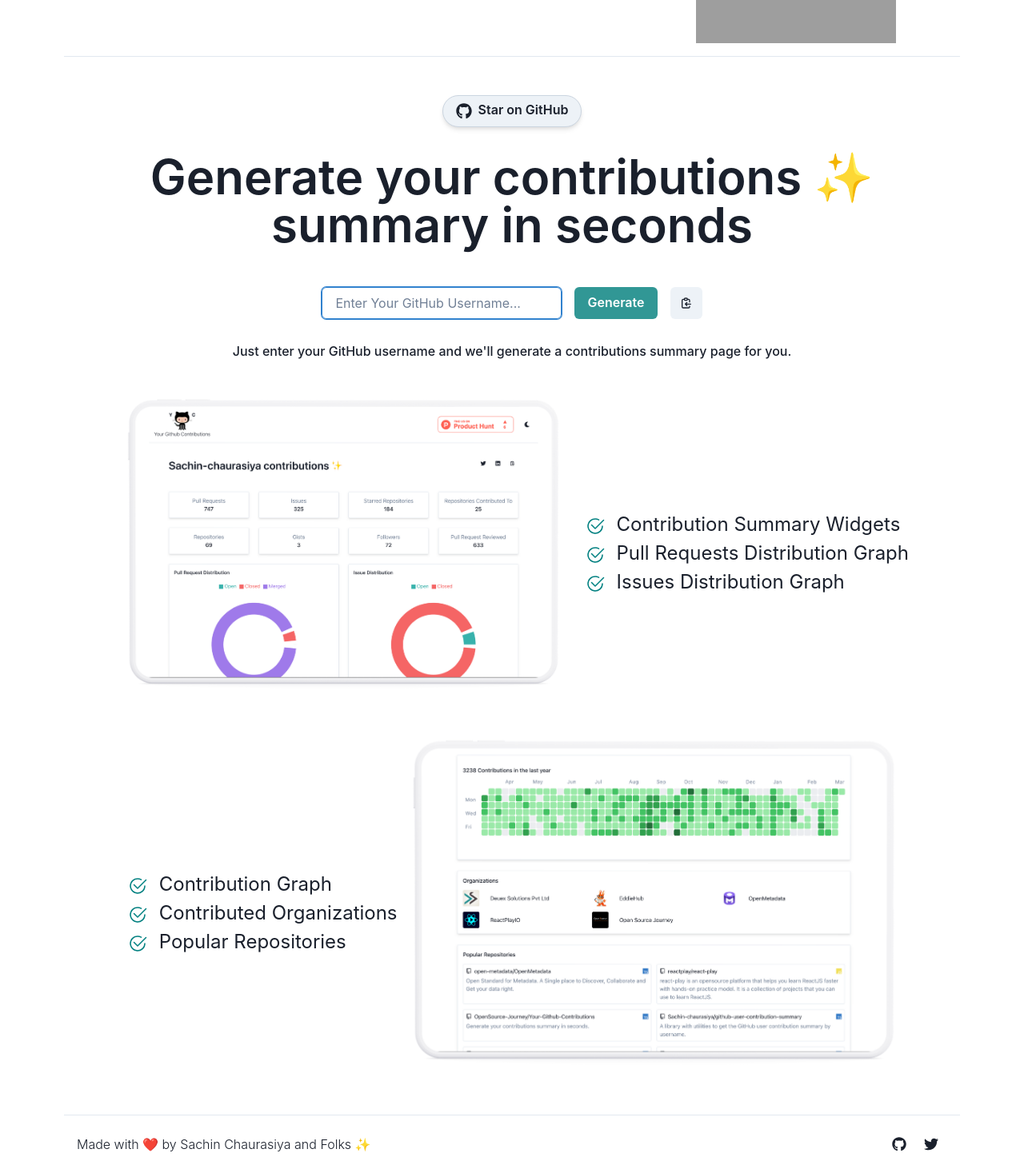
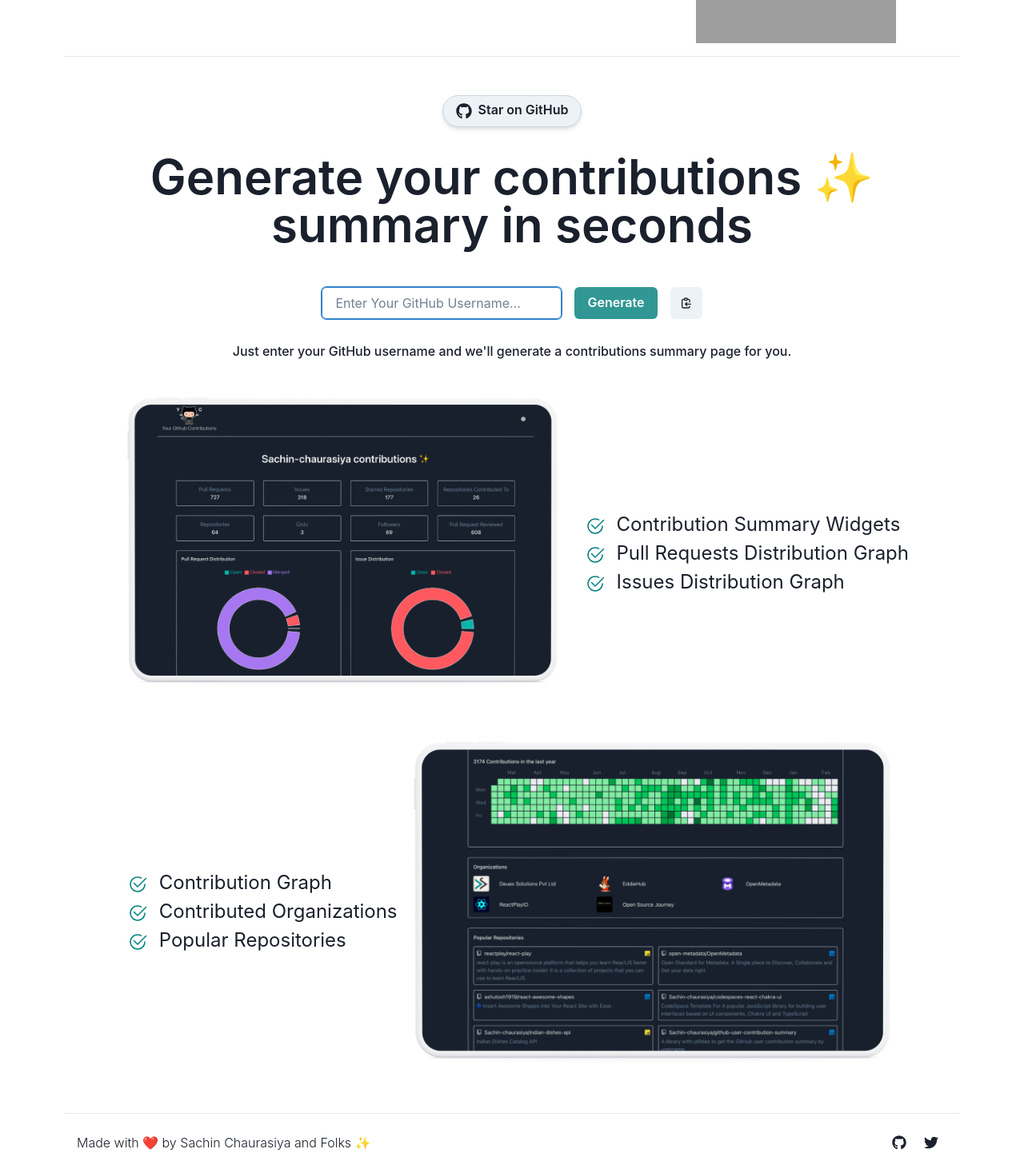
Before and after one commit to OpenSource-Journey/Your-Github-Contributions, a React (Create React App) app: page / in a window 1280 px wide. Shown: the part 150-1617 px from the top of the page at 80% size. Built offline with nearby package versions, Linux system fonts and the light colour scheme; grey boxes are pictures that could not be loaded.

Commit message:
Removed unwanted changes:

```diff
--- a/src/pages/HomePage/HomePage.tsx
+++ b/src/pages/HomePage/HomePage.tsx
@@ -8,37 +8,29 @@
 	List,
 	ListIcon,
 	ListItem,
-  Text,
-  useColorModeValue,
-} from "@chakra-ui/react";
-import { FaGithub } from "react-icons/fa";
-import UserNameForm from "../../components/Forms/UserNamForm";
-import Mockup1ImageDark from "../../assets/images/Mockup-1.png";
-import Mockup2ImageDark from "../../assets/images/Mockup-2.png";
-import Mockup1ImageLight from "../../assets/images/Mockup-light-1.png";
-import Mockup2ImageLight from "../../assets/images/Mockup-light-2.png";
+	Text
+} from '@chakra-ui/react';
+import { FaGithub } from 'react-icons/fa';
+import UserNameForm from '../../components/Forms/UserNamForm';
+import Mockup1Image from '../../assets/images/Mockup-1.png';
+import Mockup2Image from '../../assets/images/Mockup-2.png';
 
-import { BsCheckCircle } from "react-icons/bs";
-import { motion } from "framer-motion";
+import { BsCheckCircle } from 'react-icons/bs';
+import { motion } from 'framer-motion';
 
 const HomePage = () => {
-
-  const SwitchMockup1 = useColorModeValue(Mockup1ImageLight, Mockup1ImageDark)
-  const SwitchMockup2 = useColorModeValue(Mockup2ImageLight, Mockup2ImageDark)
-
 	return (
 		<Grid gap={8}>
 			<Link
-        _hover={{ textDecoration: "none" }}
+				_hover={{ textDecoration: 'none' }}
 				href="https://github.com/OpenSource-Journey/Your-Github-Contributions"
 				target="_blank"
 				margin="auto"
-        width="max-content"
-      >
+				width="max-content">
 				<Button
 					as={motion.button}
 					whileHover={{
-            scale: 1.2,
+						scale: 1.2
 					}}
 					border="1px"
 					borderColor="gray.300"
@@ -46,62 +38,50 @@
 					rounded="24px"
 					display="block"
 					margin="auto"
-          leftIcon={<FaGithub className="star-on-github" />}
-        >
+					leftIcon={<FaGithub className="star-on-github" />}>
 					Star on GitHub
 				</Button>
 			</Link>
 			<Text
 				lineHeight={1}
-        fontSize={{ base: "4xl", lg: "6xl" }}
+				fontSize={{ base: '4xl', lg: '6xl' }}
 				fontWeight="semibold"
 				textAlign="center"
-        mb={4}
-      >
+				mb={4}>
 				Generate your contributions ✨ summary in seconds
 			</Text>
 			<UserNameForm />
 			<Text lineHeight={1} fontWeight="medium" textAlign="center">
-        Just enter your GitHub username and we'll generate a contributions
-        summary page for you.
+				Just enter your GitHub username and we'll generate a contributions summary page for you.
 			</Text>
 
 			<Grid
 				templateColumns={{
-          base: "repeat(1, 1fr)",
-          md: "repeat(3, 1fr)",
-        }}
-      >
+					base: 'repeat(1, 1fr)',
+					md: 'repeat(3, 1fr)'
+				}}>
 				<GridItem
 					as={motion.div}
 					whileHover={{
-            scale: 1.1,
+						scale: 1.1
 					}}
 					colSpan={{ base: 1, lg: 2 }}
-          order={{ base: 1, lg: 0 }}
-        >
-          <Image src={SwitchMockup1} />
+					order={{ base: 1, lg: 0 }}>
+					<Image src={Mockup1Image} />
 				</GridItem>
 
 				<GridItem pt={8}>
 					<Flex height="100%" alignItems="center">
-            <List
-              fontSize="2xl"
-              lineHeight={1.5}
-              ml={{ base: 4 }}
-              width="max-content"
-            >
+						<List fontSize="2xl" lineHeight={1.5} ml={{ base: 4 }} width="max-content">
 							<ListItem>
-                <ListIcon as={BsCheckCircle} color="teal" /> Contribution
-                Summary Widgets
+								<ListIcon as={BsCheckCircle} color="teal" /> Contribution Summary Widgets
 							</ListItem>
 							<ListItem>
-                <ListIcon as={BsCheckCircle} color="teal" /> Pull Requests
-                Distribution Graph
+								<ListIcon as={BsCheckCircle} color="teal" /> Pull Requests Distribution
+								Graph
 							</ListItem>
 							<ListItem>
-                <ListIcon as={BsCheckCircle} color="teal" /> Issues Distribution
-                Graph
+								<ListIcon as={BsCheckCircle} color="teal" /> Issues Distribution Graph
 							</ListItem>
 						</List>
 					</Flex>
@@ -110,28 +90,20 @@
 
 			<Grid
 				templateColumns={{
-          base: "repeat(1, 1fr)",
-          md: "repeat(3, 1fr)",
-        }}
-      >
+					base: 'repeat(1, 1fr)',
+					md: 'repeat(3, 1fr)'
+				}}>
 				<GridItem pt={8}>
 					<Flex height="100%" alignItems="center">
-            <List
-              fontSize="2xl"
-              lineHeight={1.5}
-              ml={{ base: 4 }}
-              width="max-content"
-            >
+						<List fontSize="2xl" lineHeight={1.5} ml={{ base: 4 }} width="max-content">
 							<ListItem>
 								<ListIcon as={BsCheckCircle} color="teal" /> Contribution Graph
 							</ListItem>
 							<ListItem>
-                <ListIcon as={BsCheckCircle} color="teal" /> Contributed
-                Organizations
+								<ListIcon as={BsCheckCircle} color="teal" /> Contributed Organizations
 							</ListItem>
 							<ListItem>
-                <ListIcon as={BsCheckCircle} color="teal" /> Popular
-                Repositories
+								<ListIcon as={BsCheckCircle} color="teal" /> Popular Repositories
 							</ListItem>
 						</List>
 					</Flex>
@@ -140,11 +112,10 @@
 				<GridItem
 					as={motion.div}
 					whileHover={{
-            scale: 1.1,
+						scale: 1.1
 					}}
-          colSpan={{ base: 1, lg: 2 }}
-        >
-          <Image src={SwitchMockup2} />
+					colSpan={{ base: 1, lg: 2 }}>
+					<Image src={Mockup2Image} />
 				</GridItem>
 			</Grid>
 		</Grid>
```
Also changed, not shown: src/assets/images/Mockup-light-1.png (deleted), src/assets/images/Mockup-light-2.png (deleted). Lines whose indentation alone changed are shown as unchanged.
